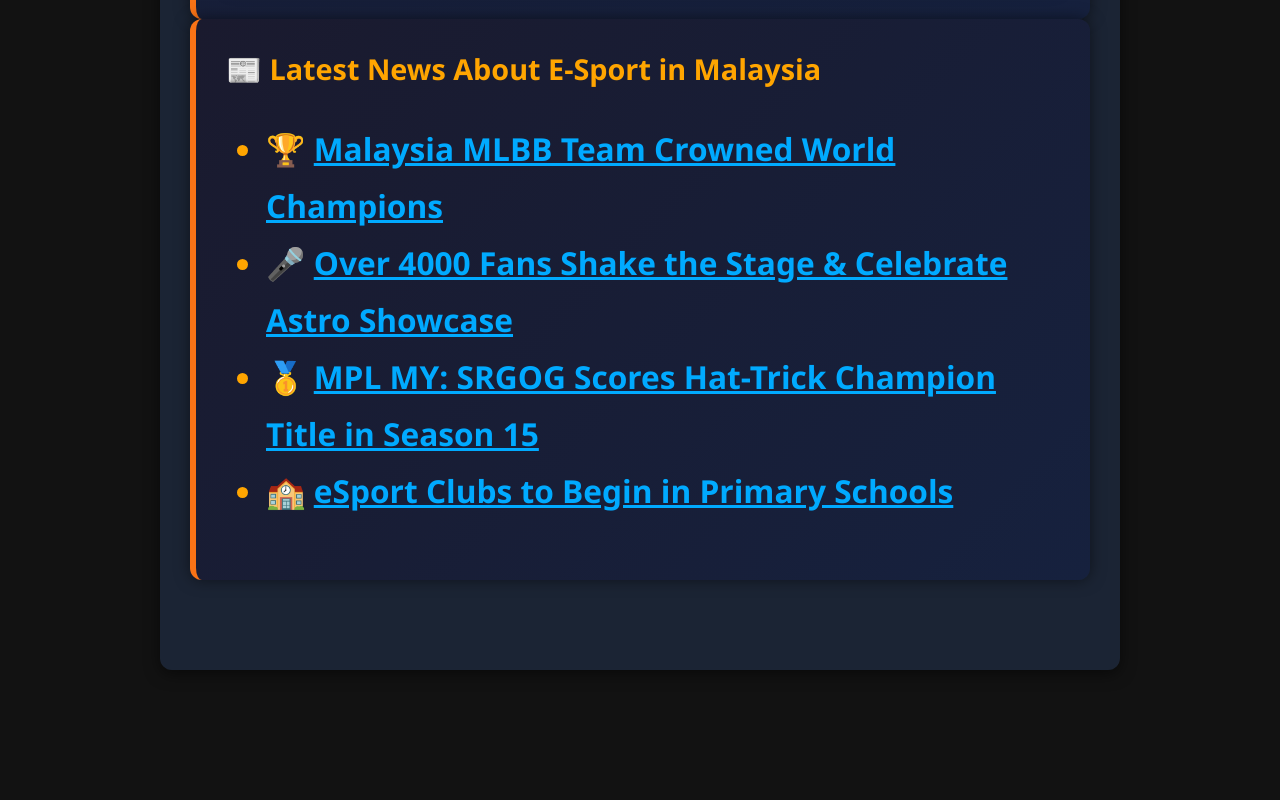
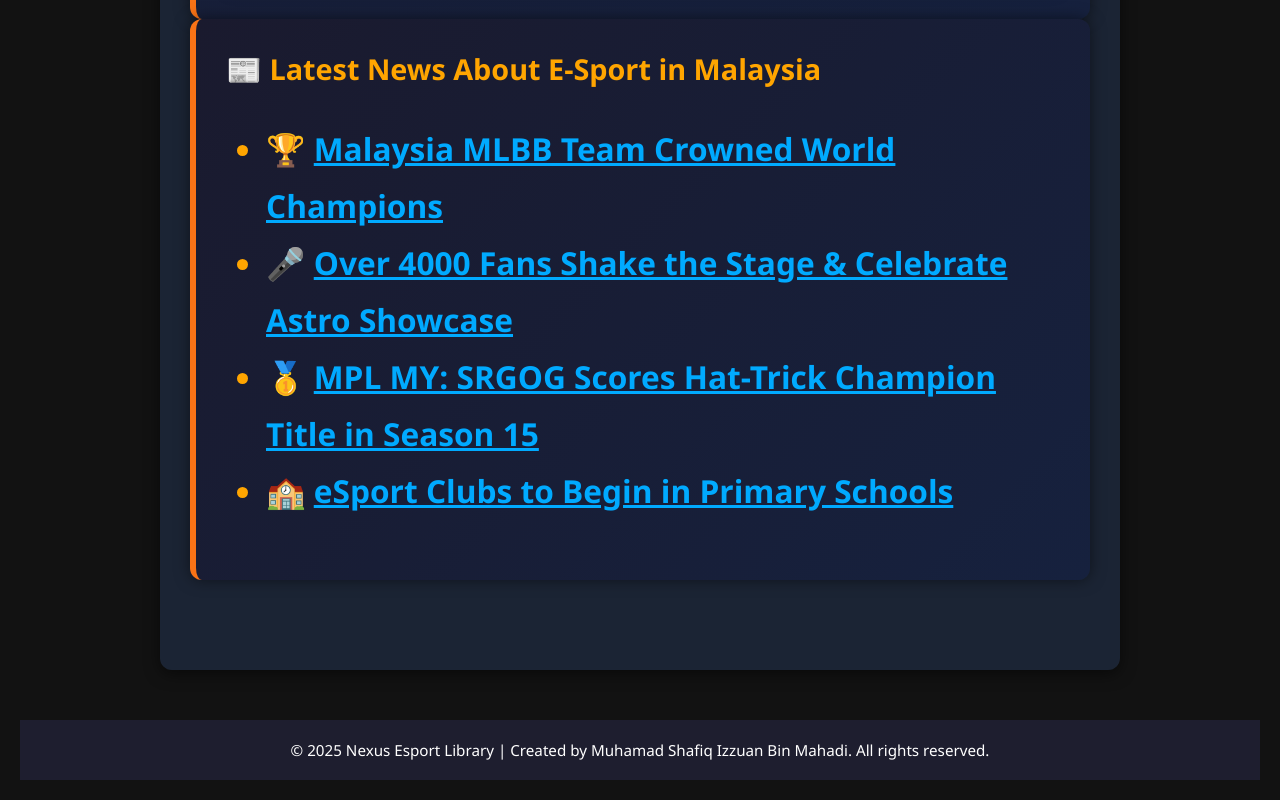
Before and after one commit to Shafiq12-creator/esport-library, a plain HTML site: page index.html in a window 1280 px wide. Shown: the part 2511-3311 px from the top of the page. Before the commit the page ends 3211 px from the top, so only its background shows below. Drawn offline with Linux system fonts and the light colour scheme.

Commit message:
Update index.html

```diff
--- a/index.html
+++ b/index.html
@@ -1186,6 +1186,9 @@
     }
   }
 </script>
+<footer style="text-align: center; padding: 20px; background-color: #1e1e2f; color: #ffffff; font-size: 0.95em; margin-top: 50px;">
+  &copy; 2025 Nexus Esport Library | Created by Muhamad Shafiq Izzuan Bin Mahadi. All rights reserved.
+</footer>
 
 </body>
 </html>
```
